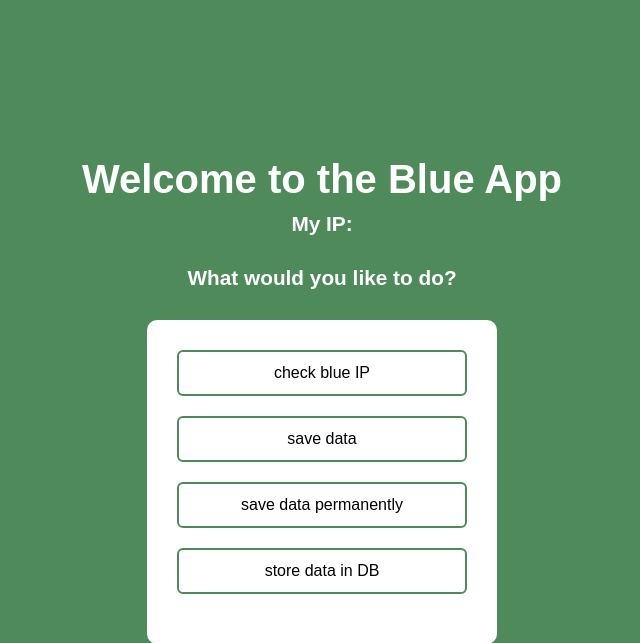
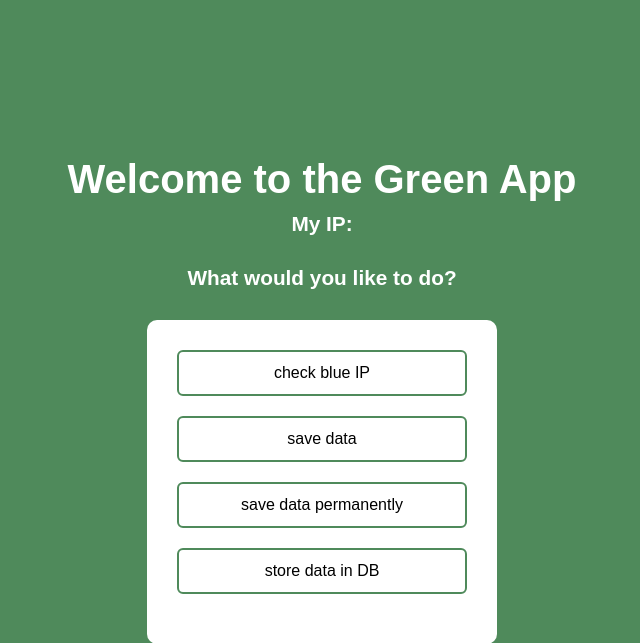
Before and after one commit to coderboy53/kubernetes_proj, a FastAPI app: page / in a window 1280 px wide. Shown: the top 643 px of the page, without its empty margins (318-958 px from the left). Run offline with FastAPI, Linux system fonts and the light colour scheme; parts of the project's set-up code (start-up, migrations or seed data) failed here and were passed over.

Commit message:
corrected the header name

```diff
--- a/images/green_webapp/templates/index.html
+++ b/images/green_webapp/templates/index.html
@@ -7,7 +7,7 @@
     <link rel="stylesheet" href="/static/css/style.css">
 </head>
 <body>
-    <h1>Welcome to the Blue App</h1>
+    <h1>Welcome to the Green App</h1>
     <h2 id="ip"></h2>
     <h2>What would you like to do?</h2>
     <div id="list-div">
```
